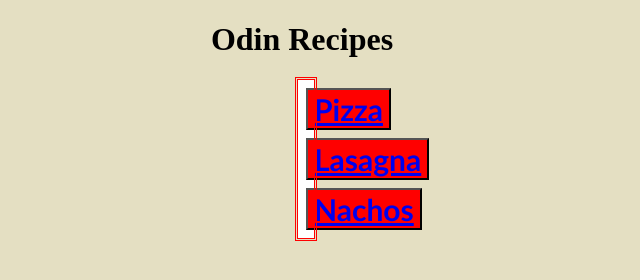
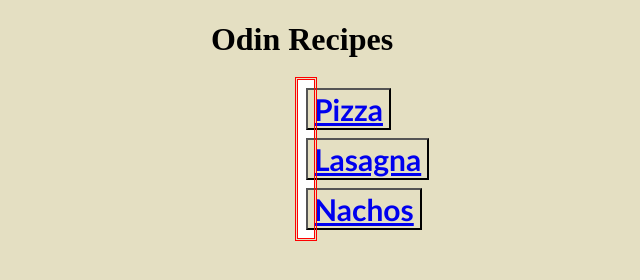
Before and after one commit to FatAnorexic/odin-recipes, a plain HTML site: page index.html in a window 1280 px wide. Shown: the whole page, without its empty margins (338-978 px from the left). Drawn offline with Linux system fonts and the light colour scheme.

Commit message:
modify buttons to contain one,two,three classes and remove div containers

```diff
--- a/css/styles.css
+++ b/css/styles.css
@@ -41,7 +41,8 @@ body{
 }
 
 button{
-    background: red;
+    display: block;
+    background: rgb(228, 223, 194);
     font-family: 'Trebuchet MS', 'Lucida Sans Unicode', 'Lucida Grande', 'Lucida Sans', Arial, sans-serif;
     font-weight: bold;
     font-size: 30px;
--- a/index.html
+++ b/index.html
@@ -10,9 +10,9 @@
         <div class="index containter">
             <h1>Odin Recipes</h1>
             <div class="menu">
-                <div class="one"><button><a href="./recipes/pizza.html">Pizza</a></button></div>
-                <div class="two"><button><a href="./recipes/lasagna.html">Lasagna</a></button></div>
-                <div class="three"><button><a href="./recipes/nachos.html">Nachos</a></button></div>
+                <button class="one"><a href="./recipes/pizza.html">Pizza</a></button>
+                <button class="two"><a href="./recipes/lasagna.html">Lasagna</a></button>
+                <button class="three"><a href="./recipes/nachos.html">Nachos</a></button>
             </div>
         </div>
     </body>
```
